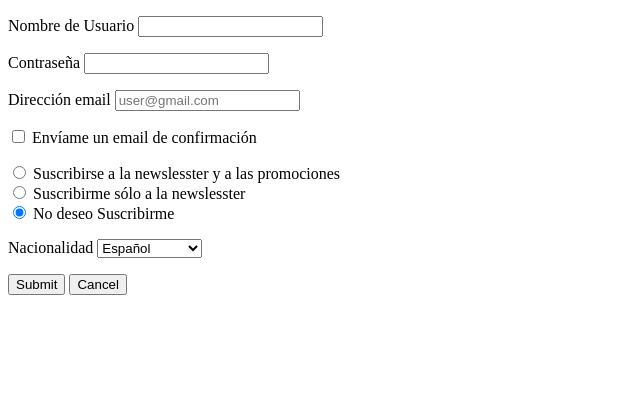
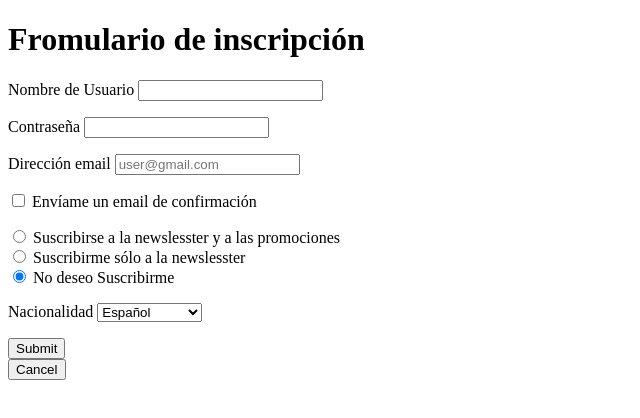
Before and after one commit to kenher822/CrearPaginasWebInteractivasConJavaScripts, a plain HTML site: page Capitulo6/capitulo6.html in a window 1280 px wide. Shown: the whole page, without its empty margins (0-640 px from the left). Drawn offline with Linux system fonts and the light colour scheme.

Commit message:
Agregando Div Formulario
Agregando Div Formulario

```diff
--- a/Capitulo6/capitulo6.html
+++ b/Capitulo6/capitulo6.html
@@ -1,32 +1,47 @@
 <!DOCTYPE html>
 <html lang="en">
+
 <head>
     <meta charset="UTF-8">
     <meta name="viewport" content="width=device-width, initial-scale=1.0">
     <meta http-equiv="X-UA-Compatible" content="ie=edge">
     <title>Jugando con los formularios</title>
 </head>
+
 <body>
+    <div>
         <form action="">
+            <div>
+                <h1>Fromulario de inscripción</h1>
+            </div>
+            <div>
                 <p>
                     <label for="nombre">Nombre de Usuario</label>
                     <input type="text" name="nombre" id="nombre" required>
                     <span id="ayudaNombre"></span>
                 </p>
+            </div>
+            <div>
                 <p>
                     <label for="clave">Contraseña</label>
                     <input type="password" name="clave" id="clave" required>
                     <span id="ayudaClave"></span>
                 </p>
+            </div>
+            <div>
                 <p>
                     <label for="email">Dirección email</label>
                     <input type="email" name="email" id="email" required placeholder="user@gmail.com">
                     <span id="ayudaEmail"></span>
                 </p>
+            </div>
+            <div>
                 <p>
                     <input type="checkbox" name="confirmacion" id="confirmacion">
                     <label for="confirmacion">Envíame un email de confirmación</label>
                 </p>
+            </div>
+            <div>
                 <p>
                     <input type="radio" name="suspcripcion" id="newsPromo" value="newsPromo">
                     <label for="newsPromo">Suscribirse a la newslesster y a las promociones</label>
@@ -38,6 +53,8 @@
                     <Label for="noNewsPromo">No deseo Suscribirme</Label>
                     <br>
                 </p>
+            </div>
+            <div>
                 <p>
                     <label for="nacionalidad">Nacionalidad</label>
                     <select name="nacionalidad" id="nacionalidad">
@@ -48,11 +65,21 @@
                         <option value="Otrs">Otra</option>
                     </select>
                 </p>
+            </div>
 
+            <div>
                 <input type="submit" value="Submit">
+            </div>
+            <div>
                 <input type="reset" value="Cancel">
+            </div>
+
+
+
         </form>
+    </div>
 
     <script src="js/curso.js"></script>
 </body>
+
 </html>
```
Lines whose indentation alone changed are shown as unchanged.
